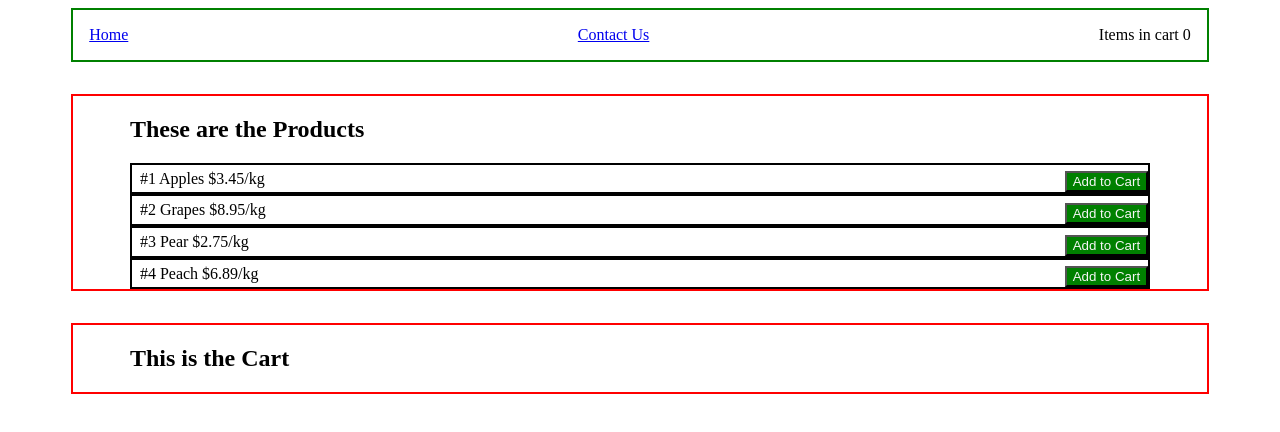
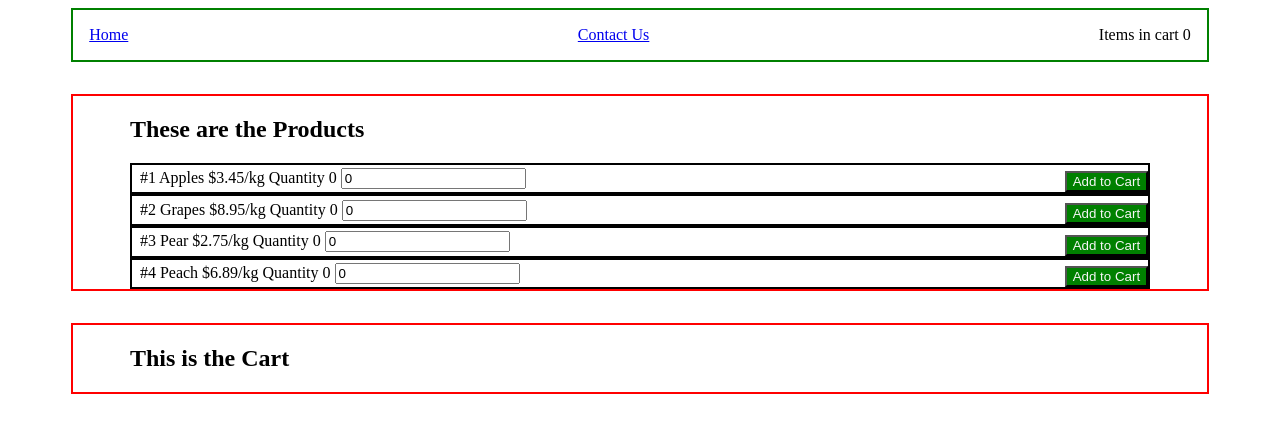
Before and after one commit to thefoxboxman/OrderForm, a Svelte app: page / in a window 1280 px wide. Shown: the top 432 px of the page. Built offline with nearby package versions, Linux system fonts and the light colour scheme; the HTML template or start-up script is replaced by a standard one.

Commit message:
Added imput fields for Product and Cart

```diff
--- a/src/Components/OrderedItems.svelte
+++ b/src/Components/OrderedItems.svelte
@@ -27,6 +27,7 @@
 <div class="orderItem">
   <div>
     #{Item.sku} {Item.name} ${Item.price}/{Item.unit} Quantity {Item.quantity}
+    <input bind:value={Item.quantity} />
   </div>
   <button class="btn" on:click={removeItem}>Remove from Cart</button>
 </div>
--- a/src/Components/Product.svelte
+++ b/src/Components/Product.svelte
@@ -10,7 +10,7 @@
         return
       }
     }
-    product.quantity = 1
+    // product.quantity = 1
     $orderedItems = [...$orderedItems, product]
   }
 </script>
@@ -35,8 +35,8 @@
 
 <div class="product">
   <div class="item">
-    #{product.sku} {product.name} ${product.price}/{product.unit}
-    <!-- Quantity {product.quantity} -->
+    #{product.sku} {product.name} ${product.price}/{product.unit} Quantity {product.quantity}
+    <input bind:value={product.quantity} />
   </div>
 
   <button class="btn" on:click={buyProduct}>Add to Cart</button>
```
